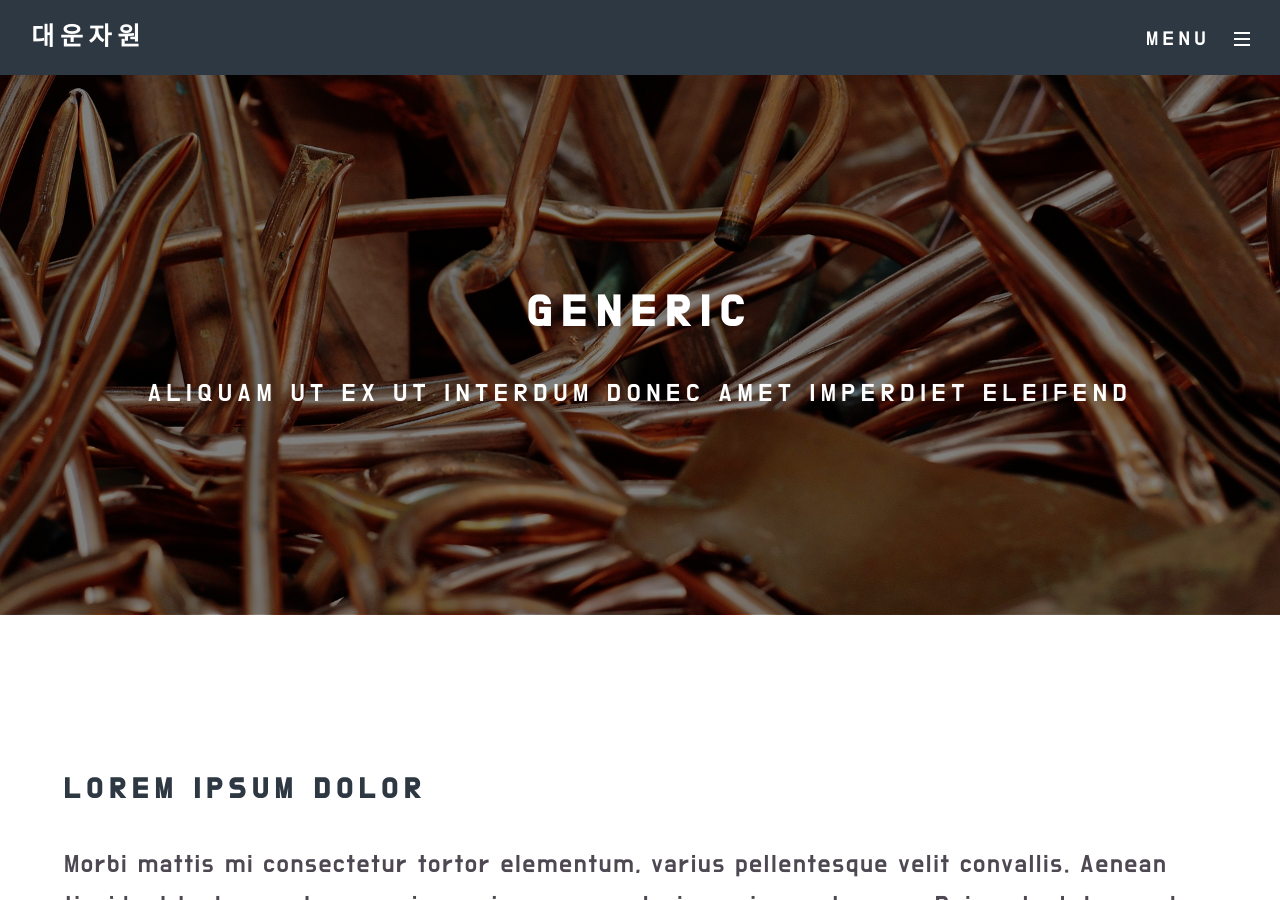
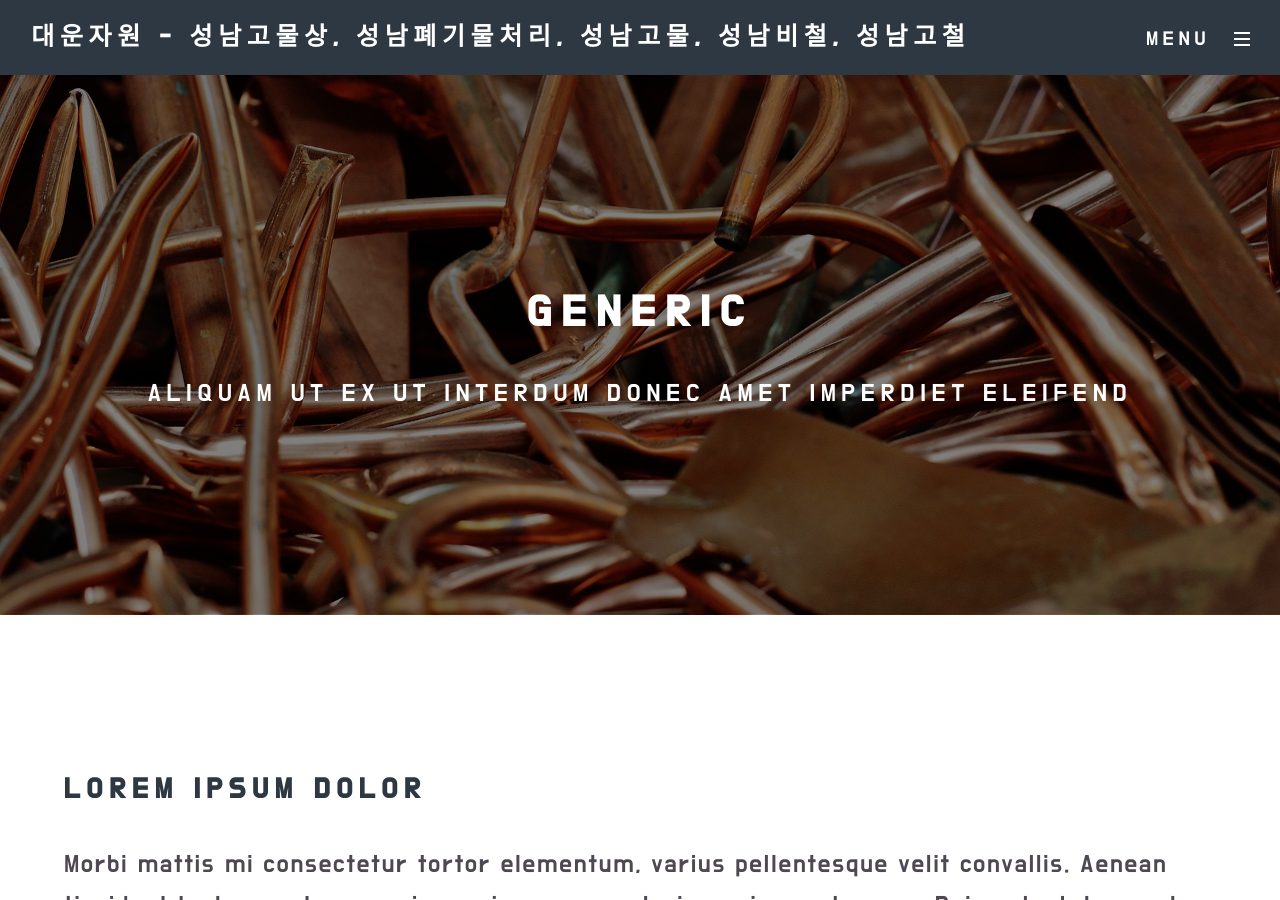
Before and after one commit to 01039402468/01039402468.github.io, a Jekyll site: the page built from generic.html, in a window 1280 px wide and 900 px high. Built offline with Jekyll 4.4.1, drawn with Linux system fonts in a browser that asks for light colours.

Commit message:
헤더변경
헤더변경

```diff
--- a/_includes/header.html
+++ b/_includes/header.html
@@ -1,6 +1,6 @@
 <!-- Header -->
 <header id="header"{% if page.layout == 'landing' %} class="alt"{% endif %}>
-  <h1><a href="{{ site.baseurl }}/index.html">{{ site.title }}</a></h1>
+  <h1><a href="{{ site.baseurl }}/index.html">{{ site.title }} - 성남고물상, 성남폐기물처리, 성남고물, 성남비철, 성남고철</a></h1>
   <nav id="nav">
     <ul>
       <li class="special">
```
